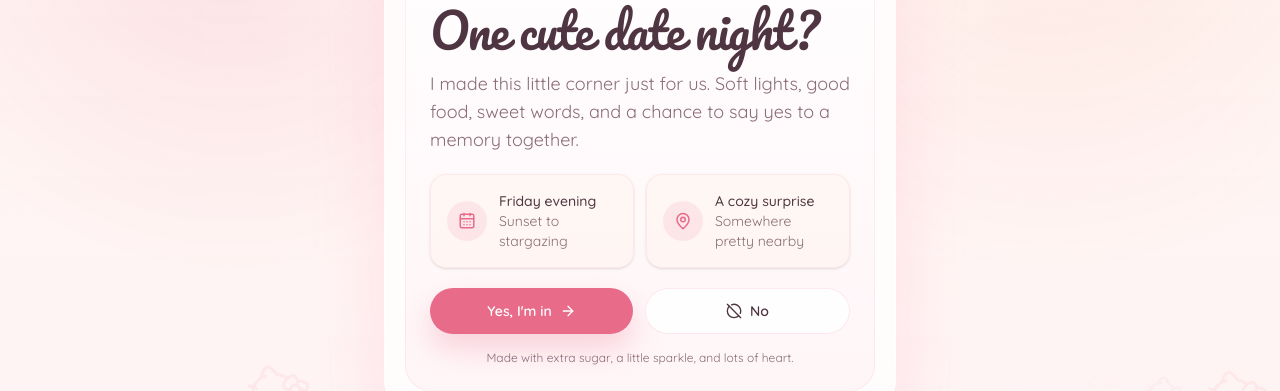
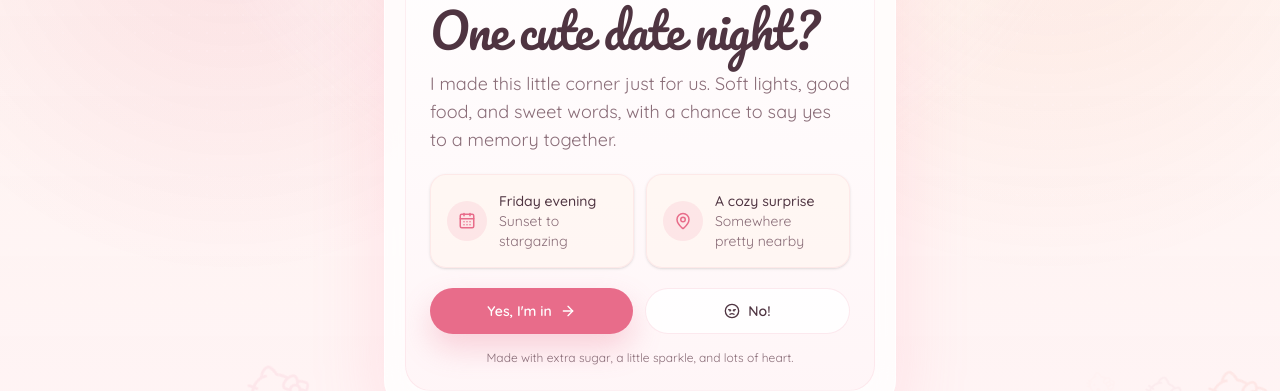
Before and after one commit to yusup-rd/date-app, a React (Vite) app: page / in a window 1280 px wide. Shown: the part 264-655 px from the top of the page. Built offline with nearby package versions, Linux system fonts and the light colour scheme.

Commit message:
Added reusable component. Minor change

```diff
--- a/src/components/modals/InviteModal.tsx
+++ b/src/components/modals/InviteModal.tsx
@@ -1,7 +1,7 @@
 import {
+  Angry,
   ArrowRight,
   CalendarDays,
-  CircleOff,
   Heart,
   MapPin,
   Sparkles,
@@ -14,11 +14,12 @@ import Subtitle from "../ui/Subtitle";
 import Description from "../ui/Description";
 import ModalWrapper from "../ui/ModalWrapper";
 import FallingText from "../ui/FallingText";
+import AlternativeText from "../ui/AlternativeText";
 
 const INVITE_HEADLINE = "You are invited";
 const INVITE_TITLE = "One cute date night?";
 const INVITE_SUBTITLE =
-  "I made this little corner just for us. Soft lights, good food, sweet words, and a chance to say yes to a memory together.";
+  "I made this little corner just for us. Soft lights, good food, and sweet words, with a chance to say yes to a memory together.";
 
 const INVITE_FALLING_SEGMENTS = [
   {
@@ -103,7 +104,7 @@ export function InviteModal({ onNext, onDecline }: InviteModalProps) {
         <button
           type="button"
           onClick={onNext}
-            className="bg-primary inline-flex flex-1 items-center justify-center gap-2 rounded-full px-5 py-3 text-sm font-semibold text-white shadow-[0_14px_30px_rgba(232,108,138,0.28)] transition-transform duration-200 hover:-translate-y-0.5"
+          className="bg-primary inline-flex flex-1 cursor-pointer items-center justify-center gap-2 rounded-full px-5 py-3 text-sm font-semibold text-white shadow-[0_14px_30px_rgba(232,108,138,0.28)] transition-transform duration-200 hover:-translate-y-0.5"
         >
           Yes, I&apos;m in
           <ArrowRight className="h-4 w-4" />
@@ -111,16 +112,14 @@ export function InviteModal({ onNext, onDecline }: InviteModalProps) {
         <button
           type="button"
           onClick={handleDecline}
-            className="border-primary/15 text-foreground inline-flex flex-1 items-center justify-center gap-2 rounded-full border bg-white/90 px-5 py-3 text-sm font-semibold transition-transform duration-200 hover:-translate-y-0.5"
+          className="border-primary/15 text-foreground inline-flex flex-1 cursor-pointer items-center justify-center gap-2 rounded-full border bg-white/90 px-5 py-3 text-sm font-semibold transition-transform duration-200 hover:-translate-y-0.5"
         >
-            <CircleOff className="h-4 w-4" />
-            No
+          <Angry className="h-4 w-4" />
+          No!
         </button>
       </div>
 
-        <p className="text-muted-foreground mt-3 text-center text-xs sm:mt-4">
-          Made with extra sugar, a little sparkle, and lots of heart.
-        </p>
+      <AlternativeText text="Made with extra sugar, a little sparkle, and lots of heart." />
     </ModalWrapper>
   );
 }
--- /dev/null
+++ b/src/components/ui/AlternativeText.tsx
@@ -0,0 +1,13 @@
+interface AlternativeTextProps {
+  text: string;
+}
+
+const AlternativeText = ({ text }: AlternativeTextProps) => {
+  return (
+    <p className="text-muted-foreground mt-3 text-center text-xs sm:mt-4">
+      {text}
+    </p>
+  );
+};
+
+export default AlternativeText;
```
Lines whose indentation alone changed are shown as unchanged.
